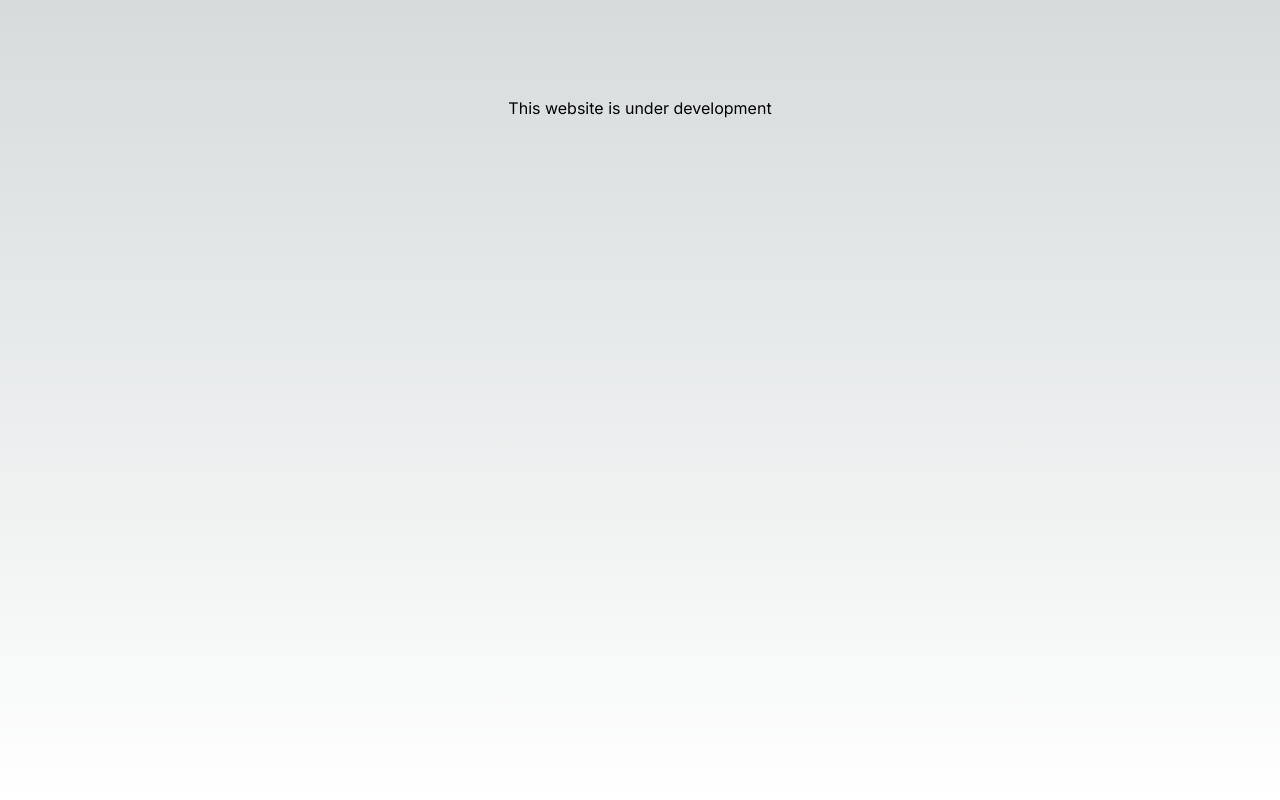
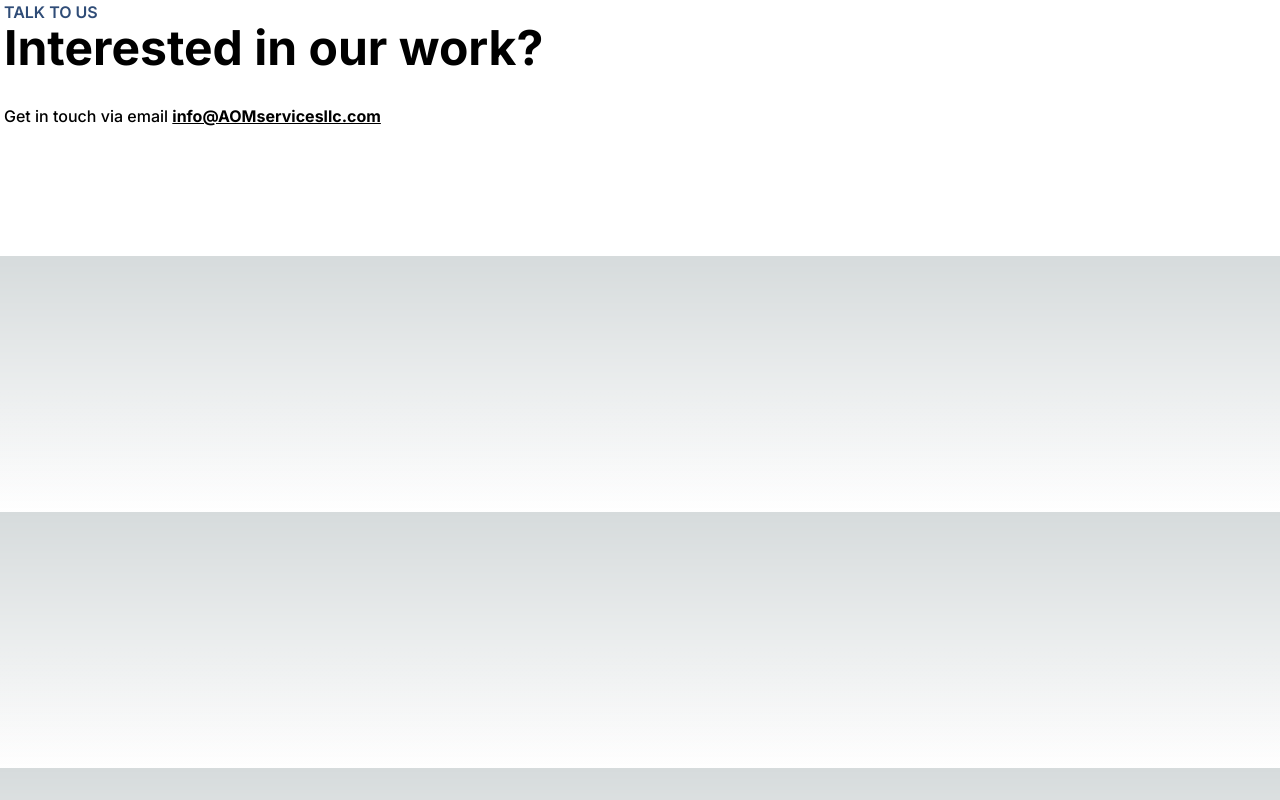
Before and after one commit to Sainath213/aom-services, a Next.js app: page / in a window 1280 px wide. Built offline with nearby package versions, Linux system fonts and the light colour scheme.

Commit message:
add TalkToUsSection

```diff
--- /dev/null
+++ b/app/(email-section)/TalkToUsSection.tsx
@@ -0,0 +1,22 @@
+import Link from 'next/link';
+
+export default function TalkToUsSection() {
+  return (
+    <>
+      <section className='bg-white'>
+        <div className='max-w-[1272px] mx-auto text-black pb-32'>
+          <span className='text-[#2F4C77] font-semibold text-base'>
+            TALK TO US
+          </span>
+          <h2 className='font-bold text-5xl mb-8'>Interested in our work?</h2>
+          <span className='font-medium'>
+            Get in touch via email {''}
+            <Link href={'#'} className='underline font-bold '>
+              info@AOMservicesllc.com
+            </Link>
+          </span>
+        </div>
+      </section>
+    </>
+  );
+}
--- a/app/layout.tsx
+++ b/app/layout.tsx
@@ -1,6 +1,7 @@
 import type { Metadata } from 'next';
 import { Inter } from 'next/font/google';
 import './globals.css';
+import TalkToUsSection from '@/app/(email-section)/TalkToUsSection';
 
 const inter = Inter({ subsets: ['latin'] });
 
@@ -16,7 +17,9 @@
 }>) {
   return (
     <html lang='en'>
-      <body className={inter.className}>{children}</body>
+      <body className={inter.className}>
+        <TalkToUsSection />
+      </body>
     </html>
   );
 }
```
